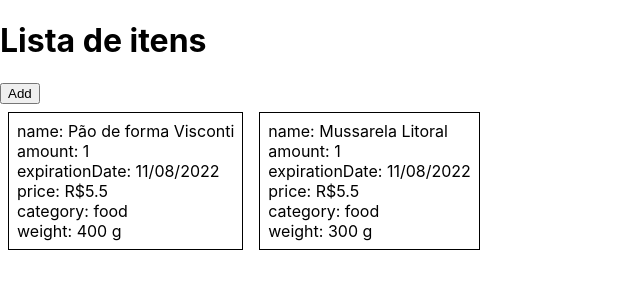
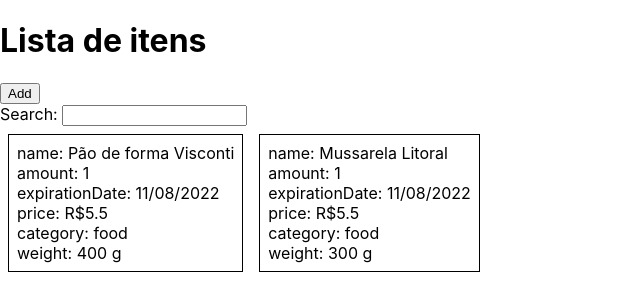
Before and after one commit to ericmadureira/estoque-de-casa, a React (Create React App) app: page / in a window 1280 px wide. Shown: the top 302 px of the page, without its empty margins (0-640 px from the left). Built offline with nearby package versions, Linux system fonts and the light colour scheme.

Commit message:
search feature v1
Adds basic version of search feature to item mgmt page.

```diff
--- a/src/pages/ItemManagementPage.tsx
+++ b/src/pages/ItemManagementPage.tsx
@@ -8,6 +8,8 @@ import './ItemManagementPage.css'
 
 const ItemManagementPage = () => {
     const [itemList, setItemList] = useState<Item[]>(mockItemList)
+    const [searchInput, setSearchInput] = useState<string>('')
+
     const handleAddNewItem = () => {
         let newList = [...itemList]
         newList.push({
@@ -22,13 +24,29 @@ const ItemManagementPage = () => {
         setItemList(newList)
     }
 
+    const handleSearchInputChange = (event: React.ChangeEvent<HTMLInputElement>) => {
+        event.preventDefault()
+        setSearchInput(event.target.value)
+    }
+
     return (
         <div className='item-mgmt-page__page-wrapper'>
             <h1>Lista de itens</h1>
             <button onClick={handleAddNewItem}>Add</button>
+            <div className='item-mgmt-page__search-wrapper'>
+                <span className='item-mgmt-page__search-wrapper'>Search: </span>
+                <input
+                    className='item-mgmt-page__search-wrapper'
+                    type="text"
+                    value={searchInput}
+                    onChange={handleSearchInputChange}
+                />
+            </div>
             <div className='item-mgmt-page__list-wrapper'>
                 {
-                    itemList.map(item => (
+                    itemList
+                        .filter((item: Item) => item.name.toLowerCase().includes(searchInput))
+                        .map((item: Item) => (
                             <div key={item.id} className='item-mgmt-page__item-wrapper'>
                                 <div>name: {item.name}</div>
                                 <div>amount: {item.amount}</div>
```
Lines whose indentation alone changed are shown as unchanged.
